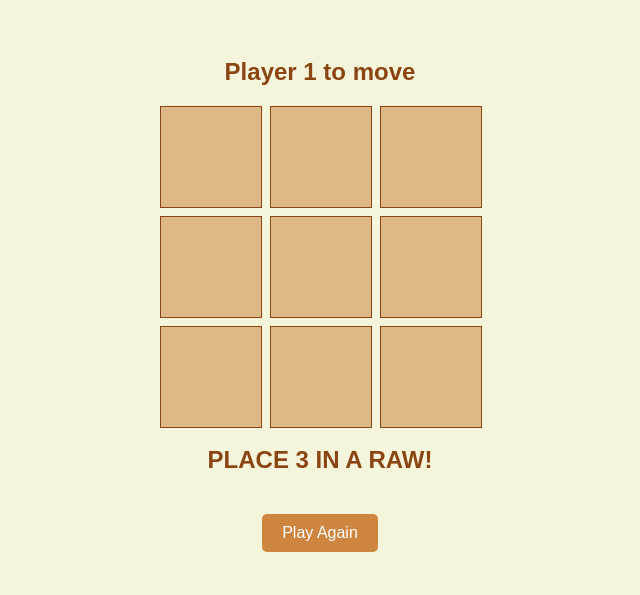
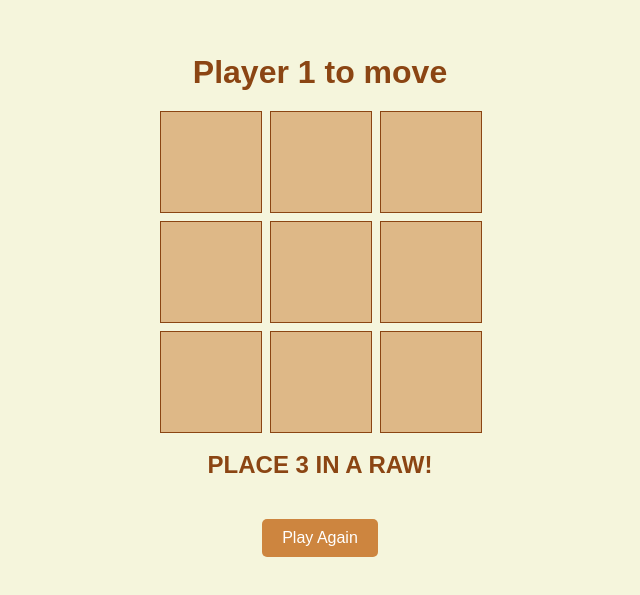
Before and after one commit to friatweldekidan/-tic-tac-toe-, a plain HTML site: page index.html in a window 1280 px wide. Shown: the part 105-700 px from the top of the page, without its empty margins (320-960 px from the left). Drawn offline with Linux system fonts and the light colour scheme.

Commit message:
html file updated

```diff
--- a/index.html
+++ b/index.html
@@ -9,7 +9,7 @@
 </head>
 
 <body>
-    <h2 class="heading-first">Player 1 to move </h2>
+    <h1 class="heading-first">Player 1 to move </h1>
     <div class="container">
         <div class="cell-container">
             <div class="cell"></div>
```
